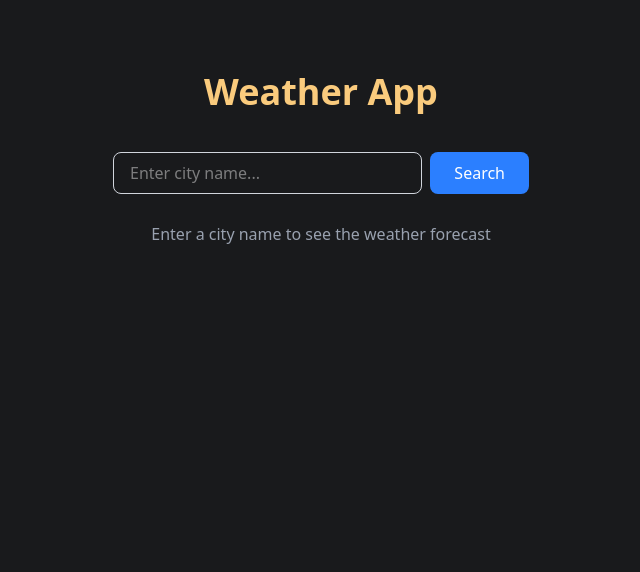
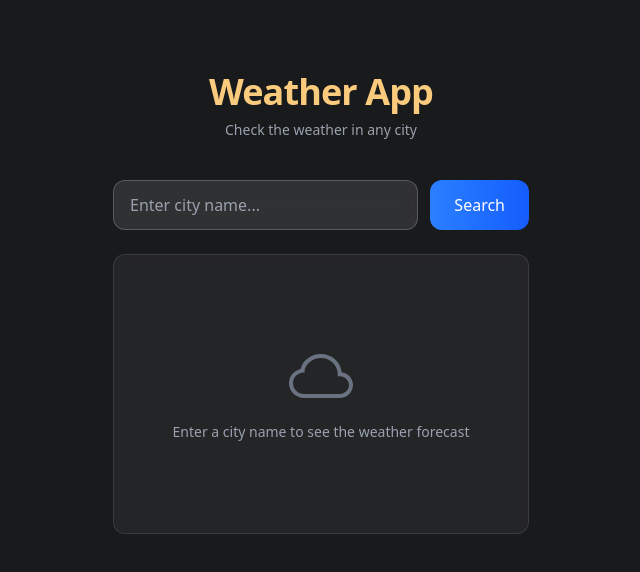
Before and after one commit to Yaroslav1q2w/weather-test-app, a React (Vite) app: page / in a window 1280 px wide. Shown: the top 572 px of the page, without its empty margins (319-959 px from the left). Built offline with nearby package versions, Linux system fonts and the light colour scheme.

Commit message:
improve UI display layout

```diff
--- a/package.json
+++ b/package.json
@@ -13,6 +13,7 @@
     "@tailwindcss/vite": "^4.1.17",
     "react": "^19.2.0",
     "react-dom": "^19.2.0",
+    "react-icons": "^5.5.0",
     "react-spinners": "^0.17.0",
     "tailwindcss": "^4.1.17"
   },
--- a/src/components/SearchHistory.jsx
+++ b/src/components/SearchHistory.jsx
@@ -1,17 +1,17 @@
 export const SearchHistory = ({ history, onCityClick, onRemove }) => {
   return (
-    <div className="mt-6">
-      <h2 className="mb-3 font-semibold text-gray-500 text-lg">Search History</h2>
+    <div>
+      <h2 className="mb-4 font-semibold text-gray-400 text-sm uppercase tracking-wide">Search History</h2>
       <div className="space-y-2 flex flex-col">
         {history.map((city) => (
-          <button key={city} type="button" onClick={() => onCityClick(city)} className="flex items-center justify-between w-full px-3 py-2.5 bg-white rounded hover:bg-gray-200 cursor-pointer">
-            <span className="text-black flex-1 text-center">{city}</span>
+          <button key={city} type="button" onClick={() => onCityClick(city)} className="group flex items-center justify-between w-full px-4 py-3 bg-white/10 backdrop-blur-sm rounded-xl hover:bg-white/20 cursor-pointer transition-all duration-200 border border-white/10 hover:border-white/20">
+            <span className="text-gray-100 flex-1 text-left font-medium">{city}</span>
             <span
               onClick={(e) => {
                 e.stopPropagation();
                 onRemove(city);
               }}
-              className=" text-red-500">
+              className="text-red-400 hover:text-red-300 text-xl font-bold transition-colors ml-3 w-6 h-6 flex items-center justify-center rounded-full hover:bg-red-400/20 pb-0.5">
               ×
             </span>
           </button>
--- a/src/components/WeatherCard.jsx
+++ b/src/components/WeatherCard.jsx
@@ -2,30 +2,32 @@ export const WeatherCard = ({ data }) => {
   const { location, current } = data;
 
   return (
-    <div className="px-6 py-4 mt-6 bg-white rounded-lg">
+    <div className="px-5 py-4 bg-white rounded-2xl h-[280px] flex flex-col">
       <div className="flex items-center justify-between mb-4">
         <div>
           <h2 className="text-2xl font-bold text-gray-800">{location.name}</h2>
-          <p className="text-sm text-gray-500">{location.country}</p>
+          <p className="text-xs text-gray-500 mt-0.5">{location.country}</p>
         </div>
-        <img src={current.condition.icon} alt={current.condition.text} className="w-14 h-14" />
+        <div className="bg-blue-50 p-2 rounded-xl">
+          <img src={current.condition.icon} alt={current.condition.text} className="w-12 h-12" />
+        </div>
       </div>
 
       <div className="mb-4">
-        <p className="text-4xl font-bold text-gray-900">{Math.round(current.temp_c)}°C</p>
-        <p className="mt-2 text-lg text-gray-600 ">{current.condition.text}</p>
+        <p className="text-4xl font-bold text-blue-500 bg-clip-text">{Math.round(current.temp_c)}°C</p>
+        <p className="mt-1 text-base text-gray-600 font-medium">{current.condition.text}</p>
       </div>
 
-      <div className="flex justify-between gap-6 pt-4 text-sm border-t border-gray-200">
-        <div>
-          <p className="text-gray-500">Min / Max</p>
-          <p className="mt-1 font-semibold text-gray-800">
+      <div className="grid grid-cols-2 gap-3 pt-4 border-t border-gray-200 mt-auto">
+        <div className="bg-gray-50 p-2.5 rounded-xl">
+          <p className="text-xs text-gray-500 uppercase tracking-wide mb-1">Min / Max</p>
+          <p className="text-base font-bold text-gray-800">
             {Math.round(current.temp_min)}° / {Math.round(current.temp_max)}°
           </p>
         </div>
-        <div>
-          <p className="text-gray-500">Wind Speed</p>
-          <p className="mt-1 font-semibold text-gray-800">{Math.round(current.wind_kph)} km/h</p>
+        <div className="bg-gray-50 p-2.5 rounded-xl">
+          <p className="text-xs text-gray-500 uppercase tracking-wide mb-1">Wind Speed</p>
+          <p className="text-base font-bold text-gray-800">{Math.round(current.wind_kph)} km/h</p>
         </div>
       </div>
     </div>
--- /dev/null
+++ b/src/components/WeatherCardSkeleton.jsx
@@ -0,0 +1,29 @@
+export const WeatherCardSkeleton = () => {
+  return (
+    <div className="px-5 py-4 bg-linear-to-br from-white to-gray-50 rounded-2xl animate-pulse h-[280px] flex flex-col">
+      <div className="flex items-center justify-between mb-4">
+        <div className="flex-1">
+          <div className="h-7 bg-gray-200 rounded-lg w-28 mb-2"></div>
+          <div className="h-3 bg-gray-200 rounded w-20"></div>
+        </div>
+        <div className="bg-gray-200 p-2 rounded-xl w-12 h-12"></div>
+      </div>
+
+      <div className="mb-4">
+        <div className="h-10 bg-gray-200 rounded-lg w-24 mb-2"></div>
+        <div className="h-4 bg-gray-200 rounded w-32"></div>
+      </div>
+
+      <div className="grid grid-cols-2 gap-3 pt-4 border-t border-gray-200 mt-auto">
+        <div className="bg-gray-100 p-2.5 rounded-xl">
+          <div className="h-3 bg-gray-200 rounded w-16 mb-1"></div>
+          <div className="h-4 bg-gray-200 rounded w-20"></div>
+        </div>
+        <div className="bg-gray-100 p-2.5 rounded-xl">
+          <div className="h-3 bg-gray-200 rounded w-16 mb-1"></div>
+          <div className="h-4 bg-gray-200 rounded w-20"></div>
+        </div>
+      </div>
+    </div>
+  );
+};
--- a/src/components/ui/Input.jsx
+++ b/src/components/ui/Input.jsx
@@ -1,3 +1,3 @@
 export const Input = ({ placeholder, onChange, value }) => {
-  return <input type="text" className="w-full px-4 py-2 border border-gray-300 rounded-lg focus:outline-none focus:border-blue-500" placeholder={placeholder} onChange={onChange} value={value} />;
+  return <input type="text" className="w-full px-4 py-3 bg-white/10 backdrop-blur-sm border border-white/20 rounded-xl focus:outline-none focus:border-blue-400 focus:bg-white/15 transition-all duration-200 text-gray-100 placeholder-gray-400 cursor-pointer" placeholder={placeholder} onChange={onChange} value={value} />;
 };
--- a/src/pages/Home.jsx
+++ b/src/pages/Home.jsx
@@ -1,9 +1,10 @@
 import { useState } from "react";
-import ClipLoader from "react-spinners/ClipLoader";
+import { BsCloud } from "react-icons/bs";
 import { Input } from "../components/ui/Input";
 import Button from "../components/ui/Button";
 import { getWeatherByCity } from "../services/weatherApi";
 import { WeatherCard } from "../components/WeatherCard";
+import { WeatherCardSkeleton } from "../components/WeatherCardSkeleton";
 import { SearchHistory } from "../components/SearchHistory";
 import { useSearchHistory } from "../hooks/useSearchHistory";
 
@@ -64,41 +65,53 @@ export const Home = () => {
   };
 
   return (
-    <div className="max-w-md p-4 mx-auto mt-10">
-      <h1 className="mb-10 text-4xl text-[#facb7d] font-semibold">Weather App</h1>
+    <div className="max-w-md p-4 mx-auto mt-10 mb-10">
+      <div className="mb-10">
+        <h1 className="text-4xl text-[#facb7d] font-bold tracking-tight">Weather App</h1>
+        <p className="text-gray-400 text-sm mt-2">Check the weather in any city</p>
+      </div>
 
-      <form className="flex gap-2" onSubmit={handleSearch}>
-        <Input value={city} placeholder="Enter city name..." onChange={(e) => setCity(e.target.value)} />
-        <Button className="px-6 py-2 text-white transition-colors bg-blue-500 rounded-lg hover:bg-blue-600" onClick={handleSearch} type="submit">
-          Search
-        </Button>
-      </form>
+      <div className="flex flex-col gap-6">
+        <div>
+          <form className="flex gap-3" onSubmit={handleSearch}>
+            <Input value={city} placeholder="Enter city name..." onChange={(e) => setCity(e.target.value)} />
+            <Button className="px-6 py-3 text-white font-medium transition-all duration-200 bg-linear-to-r from-blue-500 to-blue-600 rounded-xl hover:from-blue-600 hover:to-blue-700 hover:shadow-lg active:scale-95 whitespace-nowrap" onClick={handleSearch} type="submit">
+              Search
+            </Button>
+          </form>
 
-      {loading && (
-        <div className="flex justify-center mt-6">
-          <ClipLoader size={40} color="#facc6b" />
+          {error && (
+            <div className="p-4 mt-4 text-red-100 border border-red-400/30 rounded-xl bg-red-500/20 backdrop-blur-sm">
+              <p className="font-medium">{error}</p>
+            </div>
+          )}
         </div>
-      )}
 
-      {error && <div className="p-3 mt-4 text-red-700 border border-red-300 rounded-lg bg-red-50">{error}</div>}
+        <div>
+          {loading && <WeatherCardSkeleton />}
 
-      {!loading && !error && !weather && (
-        <div className="mt-7 text-center">
-          <p className="text-gray-400">Enter a city name to see the weather forecast</p>
+          {!loading && !error && !weather && (
+            <div className="text-center p-8 bg-white/5 backdrop-blur-sm rounded-xl border border-white/10 h-[280px] flex flex-col items-center justify-center">
+              <BsCloud className="w-16 h-16 mx-auto mb-3 text-gray-500" />
+              <p className="text-gray-400 text-sm">Enter a city name to see the weather forecast</p>
+            </div>
+          )}
+
+          {!loading && weather && <WeatherCard data={weather} />}
         </div>
-      )}
 
-      {weather && <WeatherCard data={weather} />}
-
-      {history.length !== 0 && <SearchHistory history={history} onCityClick={handleHistoryClick} onRemove={handleRemove} />}
+        {history.length !== 0 && (
+            <SearchHistory history={history} onCityClick={handleHistoryClick} onRemove={handleRemove} />
+        )}
+      </div>
 
       {removedCity && (
-        <div className="fixed bottom-4 left-1/2 transform -translate-x-1/2 bg-gray-800 text-white px-4 py-3 rounded  flex items-center gap-3">
-          <span>{removedCity.name} removed</span>
-          <Button onClick={handleUndo} className="px-3 py-1 bg-white text-gray-800 rounded">
+        <div className="fixed bottom-6 left-1/2 transform -translate-x-1/2 bg-gray-800/95 backdrop-blur-sm text-white px-5 py-3 rounded-xl shadow-2xl flex items-center gap-4 border border-gray-700  z-50">
+          <span className="font-medium">{removedCity.name} removed</span>
+          <Button onClick={handleUndo} className="px-3 py-1.5 bg-blue-500 hover:bg-blue-600 text-white rounded-lg transition-colors font-medium text-sm">
             Undo
           </Button>
-          <button onClick={() => setRemovedCity(null)} className="text-gray-400">
+          <button onClick={() => setRemovedCity(null)} className="text-gray-400 hover:text-gray-200 text-xl font-bold transition-colors">
             ×
           </button>
         </div>
```
Also changed, not shown: 1 other file (tests, documents, lock files or other folders).
